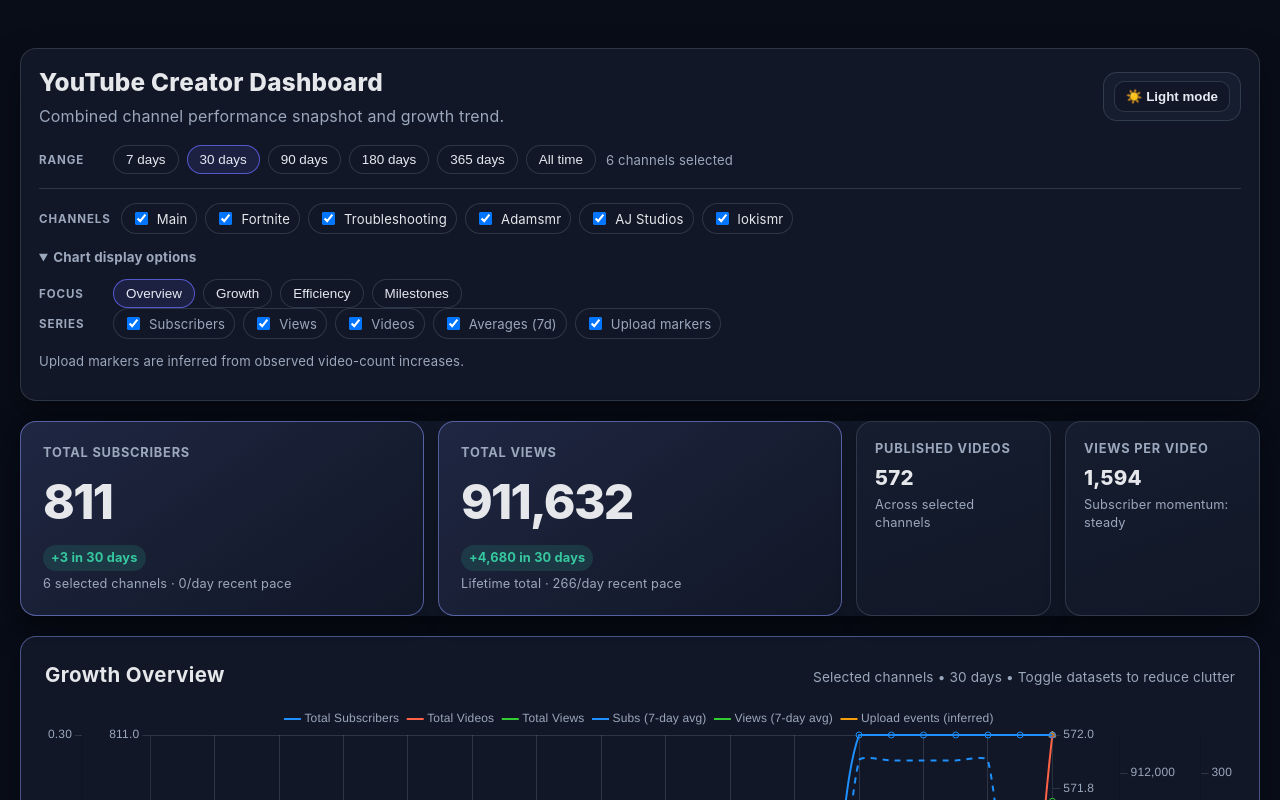
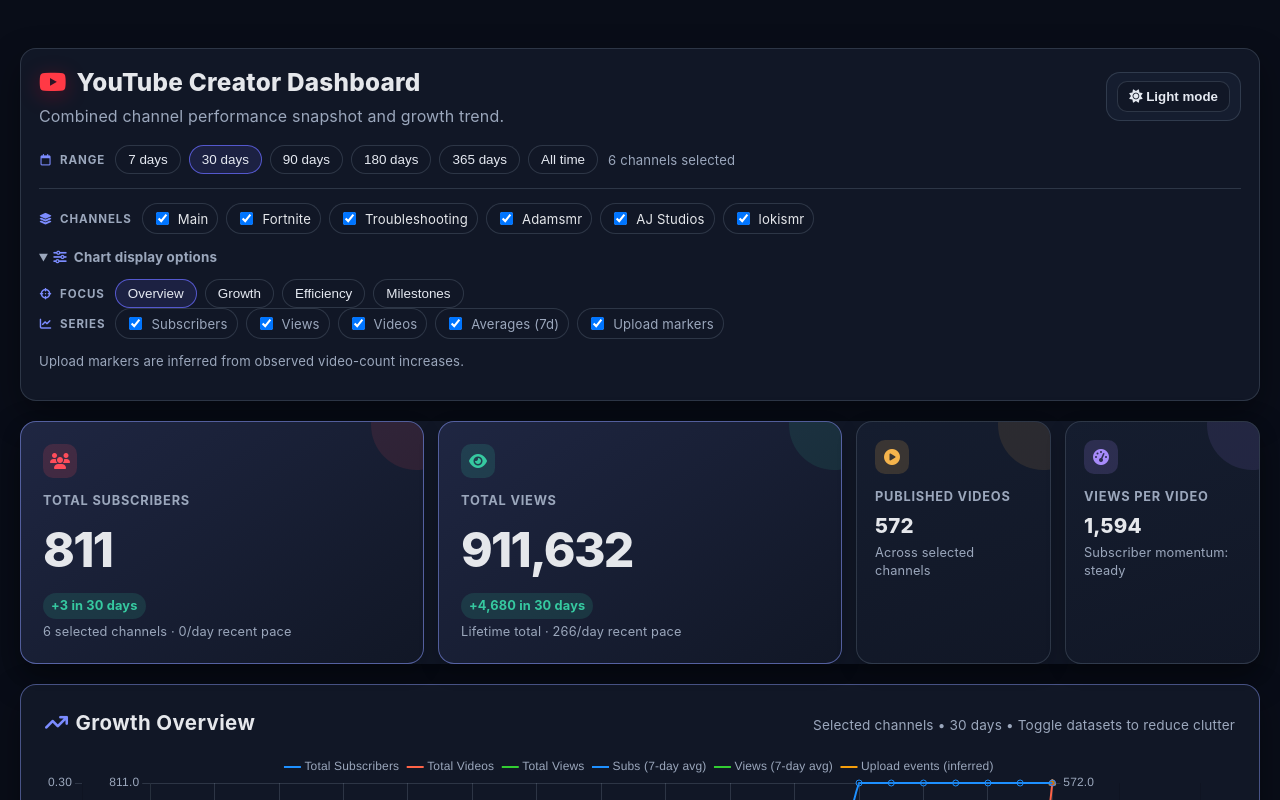
Before and after one commit to uxillary/automated, a plain HTML site: page docs/index.html in a window 1280 px wide. Both pictures are taken after a click on the heading "Chart display options". Shown: the top 800 px of the page. Drawn offline with nearby package versions, Linux system fonts and the light colour scheme.

Commit message:
Add Font Awesome icons to YouTube dashboard

```diff
--- a/docs/index.html
+++ b/docs/index.html
@@ -7,6 +7,7 @@
   <link rel="stylesheet" href="css/stats.css">
   <link rel="stylesheet" href="css/modern-stats.css">
   <link rel="stylesheet" href="css/brand.css">
+  <link rel="stylesheet" href="https://cdn.jsdelivr.net/npm/@fortawesome/fontawesome-free@6.7.2/css/all.min.css">
   <script src="https://cdn.jsdelivr.net/npm/chart.js"></script>
   <style>
     body {
@@ -37,6 +38,27 @@
       font-size: clamp(1.5rem, 1.9vw, 2rem);
       font-weight: 760;
       letter-spacing: .01em;
+    }
+
+    .title-block h1 i {
+      margin-right: 10px;
+      color: #ff3945;
+      filter: drop-shadow(0 4px 10px rgba(255, 0, 32, .28));
+    }
+
+    .section-title i, .control-label i, summary i {
+      margin-right: 7px;
+      color: var(--accent);
+    }
+
+    .control-label i {
+      width: 14px;
+      text-align: center;
+    }
+
+    .icon-heading {
+      display: inline-flex;
+      align-items: center;
     }
 
     .title-block p {
@@ -125,7 +147,15 @@
       border: 1px solid var(--border);
       background: linear-gradient(160deg, var(--surface-soft), var(--card-bg));
       box-shadow: 0 8px 20px rgba(0, 0, 0, .18);
+      position: relative;
+      overflow: hidden;
     }
+    .kpi-icon { display:grid; place-items:center; width:34px; height:34px; margin-bottom:14px; border-radius:10px; background:color-mix(in srgb,var(--kpi-color,var(--accent)) 16%,transparent); color:var(--kpi-color,var(--accent)); font-size:1rem; }
+    .kpi-card::after { content:""; position:absolute; width:90px; height:90px; right:-38px; top:-42px; border-radius:50%; background:color-mix(in srgb,var(--kpi-color,var(--accent)) 10%,transparent); pointer-events:none; }
+    .kpi-card[data-metric="subscribers"] { --kpi-color:#ff4d5a; }
+    .kpi-card[data-metric="views"] { --kpi-color:#36c9a0; }
+    .kpi-card[data-metric="videos"] { --kpi-color:#f5b44c; }
+    .kpi-card[data-metric="efficiency"] { --kpi-color:#a78bfa; }
     .kpi-card.kpi-primary {
       grid-column: span 2;
       padding: 22px;
@@ -300,27 +330,27 @@
   <div class="card section">
     <div class="dashboard-header">
       <div class="title-block">
-        <h1>YouTube Creator Dashboard</h1>
+        <h1><i class="fa-brands fa-youtube" aria-hidden="true"></i>YouTube Creator Dashboard</h1>
         <p>Combined channel performance snapshot and growth trend.</p>
       </div>
       <div class="controls">
-        <button type="button" id="themeToggle" class="theme-toggle" aria-label="Toggle color theme">☀️ Light mode</button>
+        <button type="button" id="themeToggle" class="theme-toggle" aria-label="Switch to light color theme"><i class="fa-solid fa-sun" aria-hidden="true"></i> Light mode</button>
       </div>
     </div>
     <div class="control-stack">
       <div class="control-row primary-controls">
-        <span class="control-label">Range</span>
+        <span class="control-label"><i class="fa-regular fa-calendar" aria-hidden="true"></i>Range</span>
         <div class="control-group" id="timeRangeControls" aria-label="Time range controls"></div>
         <span class="selection-badge" id="selectionBadge">All channels selected</span>
       </div>
       <div class="control-row">
-        <span class="control-label">Channels</span>
+        <span class="control-label"><i class="fa-solid fa-layer-group" aria-hidden="true"></i>Channels</span>
         <div class="control-group" id="channelFilterControls" aria-label="Channel filters"></div>
       </div>
       <details class="secondary-controls">
-        <summary>Chart display options</summary>
-        <div class="control-row"><span class="control-label">Focus</span><div class="control-group" id="focusModeControls" aria-label="Metric focus mode"></div></div>
-        <div class="control-row"><span class="control-label">Series</span><div class="control-group" id="datasetToggleControls" aria-label="Dataset toggles"></div></div>
+        <summary><i class="fa-solid fa-sliders" aria-hidden="true"></i>Chart display options</summary>
+        <div class="control-row"><span class="control-label"><i class="fa-solid fa-crosshairs" aria-hidden="true"></i>Focus</span><div class="control-group" id="focusModeControls" aria-label="Metric focus mode"></div></div>
+        <div class="control-row"><span class="control-label"><i class="fa-solid fa-chart-line" aria-hidden="true"></i>Series</span><div class="control-group" id="datasetToggleControls" aria-label="Dataset toggles"></div></div>
         <p class="selection-badge">Upload markers are inferred from observed video-count increases.</p>
       </details>
     </div>
@@ -336,7 +366,7 @@
 
   <div class="card section" id="chartCard" data-focus-group="overview growth">
     <div class="chart-header">
-      <h2 class="section-title">Growth Overview</h2>
+      <h2 class="section-title icon-heading"><i class="fa-solid fa-arrow-trend-up" aria-hidden="true"></i>Growth Overview</h2>
       <p class="chart-subtitle">Subscribers, views, videos, and moving averages</p>
     </div>
     <canvas id="growthChart" width="600" height="300"></canvas>
@@ -349,7 +379,7 @@
   </div>
 
   <details class="secondary-insights">
-    <summary>View creator insights and activity</summary>
+    <summary><i class="fa-regular fa-lightbulb" aria-hidden="true"></i>View creator insights and activity</summary>
   <div class="grid-2 section" id="insightGrid" data-focus-group="overview growth efficiency milestones">
     <div class="card" id="channelHighlightsMount">
       <!-- Channel highlights injected by JS -->
@@ -367,7 +397,7 @@
 
   <div class="card section" id="tableCard" data-focus-group="overview efficiency">
     <div class="table-header">
-      <h2 class="section-title">Channel Breakdown</h2>
+      <h2 class="section-title icon-heading"><i class="fa-solid fa-table-list" aria-hidden="true"></i>Channel Breakdown</h2>
       <p class="table-subtitle">Latest per-channel totals</p>
     </div>
     <div class="table-scroll" role="region" aria-label="Scrollable channel breakdown" tabindex="0"><table id="statsTable">
@@ -402,7 +432,9 @@
 
       const setTheme = (theme) => {
         root.setAttribute('data-theme', theme);
-        btn.textContent = theme === 'dark' ? '☀️ Light mode' : '🌙 Dark mode';
+        const isDark = theme === 'dark';
+        btn.innerHTML = `<i class="fa-solid ${isDark ? 'fa-sun' : 'fa-moon'}" aria-hidden="true"></i> ${isDark ? 'Light' : 'Dark'} mode`;
+        btn.setAttribute('aria-label', `Switch to ${isDark ? 'light' : 'dark'} color theme`);
         window.dispatchEvent(new Event('themechange'));
       };
 
--- a/docs/js/dashboard-controls.js
+++ b/docs/js/dashboard-controls.js
@@ -216,14 +216,15 @@
 
     const rangeLabel = TIME_RANGES.find((r) => r.key === state.timeRange)?.label || 'visible range';
     const items = [
-      { label: 'Total Subscribers', value: fmt(lastSubs), primary: true, delta: `${lastSubs - (subscribers[0] ?? lastSubs) >= 0 ? '+' : ''}${fmt(lastSubs - (subscribers[0] ?? lastSubs))} in ${rangeLabel}`, sub: `${state.selectedChannels.size} selected channels · ${fmt(subs7, 0)}/day recent pace` },
-      { label: 'Total Views', value: fmt(lastViews), primary: true, delta: `${lastViews - (views[0] ?? lastViews) >= 0 ? '+' : ''}${fmt(lastViews - (views[0] ?? lastViews))} in ${rangeLabel}`, sub: `Lifetime total · ${fmt(views7, 0)}/day recent pace` },
-      { label: 'Published Videos', value: fmt(lastVideos), sub: 'Across selected channels' },
-      { label: 'Views per Video', value: fmt(ratio(lastViews, lastVideos), 0), sub: `Subscriber momentum: ${momentumLabel(subsMomentum, subs30 || 1)}` }
+      { metric: 'subscribers', icon: 'fa-solid fa-users', label: 'Total Subscribers', value: fmt(lastSubs), primary: true, delta: `${lastSubs - (subscribers[0] ?? lastSubs) >= 0 ? '+' : ''}${fmt(lastSubs - (subscribers[0] ?? lastSubs))} in ${rangeLabel}`, sub: `${state.selectedChannels.size} selected channels · ${fmt(subs7, 0)}/day recent pace` },
+      { metric: 'views', icon: 'fa-solid fa-eye', label: 'Total Views', value: fmt(lastViews), primary: true, delta: `${lastViews - (views[0] ?? lastViews) >= 0 ? '+' : ''}${fmt(lastViews - (views[0] ?? lastViews))} in ${rangeLabel}`, sub: `Lifetime total · ${fmt(views7, 0)}/day recent pace` },
+      { metric: 'videos', icon: 'fa-solid fa-circle-play', label: 'Published Videos', value: fmt(lastVideos), sub: 'Across selected channels' },
+      { metric: 'efficiency', icon: 'fa-solid fa-gauge-high', label: 'Views per Video', value: fmt(ratio(lastViews, lastVideos), 0), sub: `Subscriber momentum: ${momentumLabel(subsMomentum, subs30 || 1)}` }
     ];
 
     kpiGrid.innerHTML = items.map((item) => `
-      <article class="kpi-card ${item.primary ? 'kpi-primary' : ''}">
+      <article class="kpi-card ${item.primary ? 'kpi-primary' : ''}" data-metric="${item.metric}">
+        <span class="kpi-icon"><i class="${item.icon}" aria-hidden="true"></i></span>
         <span class="kpi-label">${item.label}</span>
         <div class="kpi-value">${item.value}</div>
         ${item.delta ? `<div class="kpi-delta">${item.delta}</div>` : ''}
--- a/docs/js/yt-insights.js
+++ b/docs/js/yt-insights.js
@@ -266,7 +266,7 @@
     ];
 
     mount.innerHTML = `
-      <h3 class="section-title">Channel Highlights</h3>
+      <h3 class="section-title icon-heading"><i class="fa-solid fa-ranking-star" aria-hidden="true"></i>Channel Highlights</h3>
       <p class="table-subtitle">Latest snapshot rankings for selected channels.</p>
       <div class="rank-list">
         ${highlights.map(([label, value]) => `
@@ -288,7 +288,7 @@
       : `<div class="micro">${fallback}</div>`;
 
     mount.innerHTML = `
-      <h3 class="section-title">Creator Insight Narrative</h3>
+      <h3 class="section-title icon-heading"><i class="fa-solid fa-wand-magic-sparkles" aria-hidden="true"></i>Creator Insight Narrative</h3>
       <p class="table-subtitle">A quick-reading map: think runway (wins), weather (risks), and fuel (next bets).</p>
       <div class="narrative-lead">Metaphor view: this dashboard is a cockpit. Green signals are lift, red signals are drag, and opportunities are the clearest flight path.</div>
       <div class="insight-group">
@@ -325,7 +325,7 @@
     }).join('');
 
     mount.innerHTML = `
-      <h3 class="section-title">Activity & Consistency</h3>
+      <h3 class="section-title icon-heading"><i class="fa-solid fa-calendar-check" aria-hidden="true"></i>Activity &amp; Consistency</h3>
       <p class="table-subtitle">This is your publishing heartbeat — each card separates rhythm, recency, and reliability for fast scanning.</p>
       <div class="chip-list">${chips || '<div class="micro">No activity data available for selected channels.</div>'}</div>
       <div class="insight-group">
@@ -348,7 +348,7 @@
       .map((line) => `<span class="focus-line">${line}</span>`).join('');
 
     mount.innerHTML = `
-      <h3 class="section-title">Where to Focus Next</h3>
+      <h3 class="section-title icon-heading"><i class="fa-solid fa-compass" aria-hidden="true"></i>Where to Focus Next</h3>
       <p class="table-subtitle">Think of this as lane guidance: stay where traction is strongest, pause where momentum is fading.</p>
       <div class="focus-card"><div class="focus-lines">${focusLines || narrative.focusText}</div></div>
       <div class="chip-list">${cards.join('') || '<div class="micro">Not enough reliable signals for opportunity/warning cards yet.</div>'}</div>
--- a/docs/js/yt-overlays.js
+++ b/docs/js/yt-overlays.js
@@ -122,14 +122,14 @@ try {
   wrap.className = 'yt-eta';
   wrap.innerHTML = `
     <div class="yt-eta-card">
-      <div class="yt-eta-title">Next Milestones</div>
+      <div class="yt-eta-title"><i class="fa-solid fa-trophy" aria-hidden="true"></i> Next Milestones</div>
       <table class="mini-table">
         <thead>
           <tr>
-            <th>🎯 Target</th>
-            <th>🐢 30d pace</th>
-            <th>⚡ 7d pace</th>
-            <th>Status</th>
+            <th><i class="fa-solid fa-bullseye" aria-hidden="true"></i> Target</th>
+            <th><i class="fa-solid fa-clock-rotate-left" aria-hidden="true"></i> 30d pace</th>
+            <th><i class="fa-solid fa-bolt" aria-hidden="true"></i> 7d pace</th>
+            <th><i class="fa-solid fa-signal" aria-hidden="true"></i> Status</th>
           </tr>
         </thead>
         <tbody>
```
